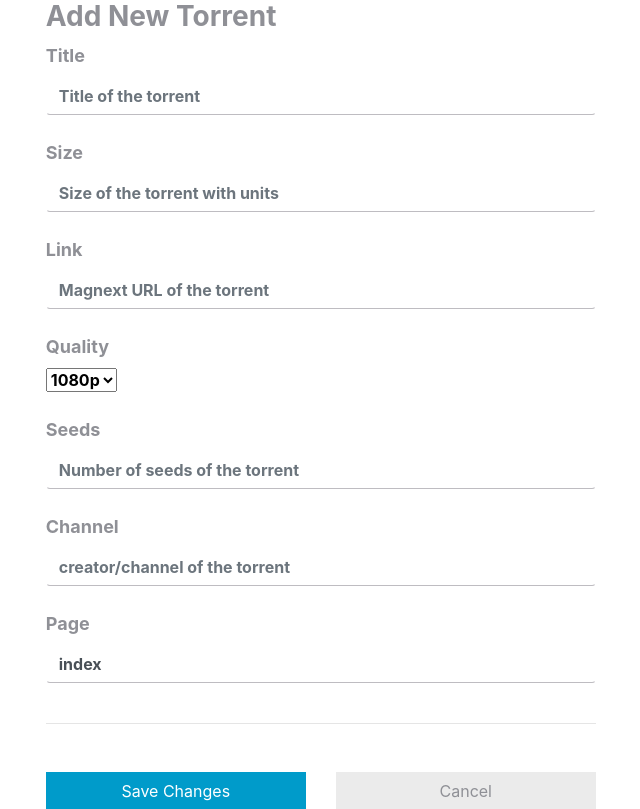
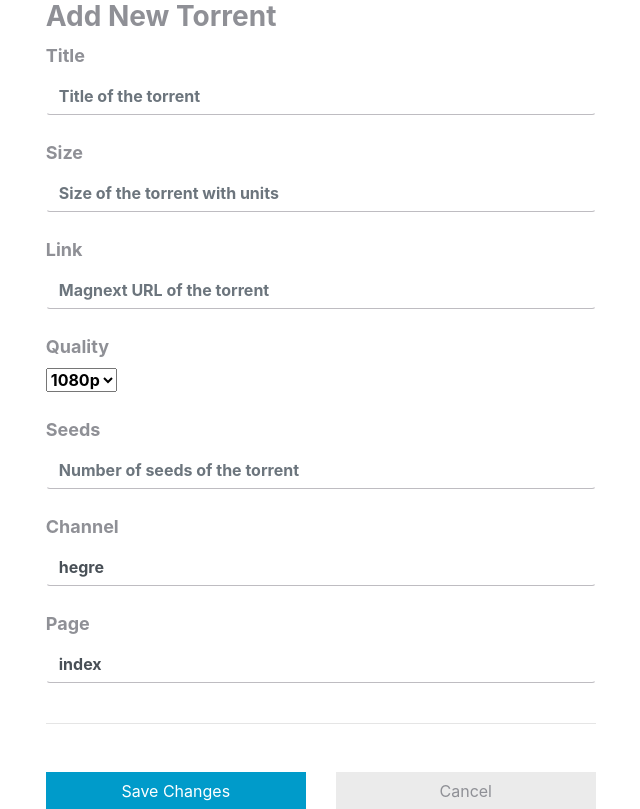
Before and after one commit to hirusha-adi/GifGang-Data, a Flask app: page / in a window 1280 px wide. Shown: the part 134-943 px from the top of the page, without its empty margins (308-948 px from the left). Run offline with Flask 2, Linux system fonts and the light colour scheme; some libraries are stand-ins or nearby versions.

Commit message:
just for the sake of making this easy

```diff
--- a/templates/settings.html
+++ b/templates/settings.html
@@ -54,7 +54,7 @@
                         <br>
 
                         <label for=TorrentChannel>Channel</label>
-                        <input type="text" class="form-control" id="TorrentChannel" name="TorrentChannel" value=""
+                        <input type="text" class="form-control" id="TorrentChannel" name="TorrentChannel" value="hegre"
                             placeholder="creator/channel of the torrent">
                         <br>
 
```
